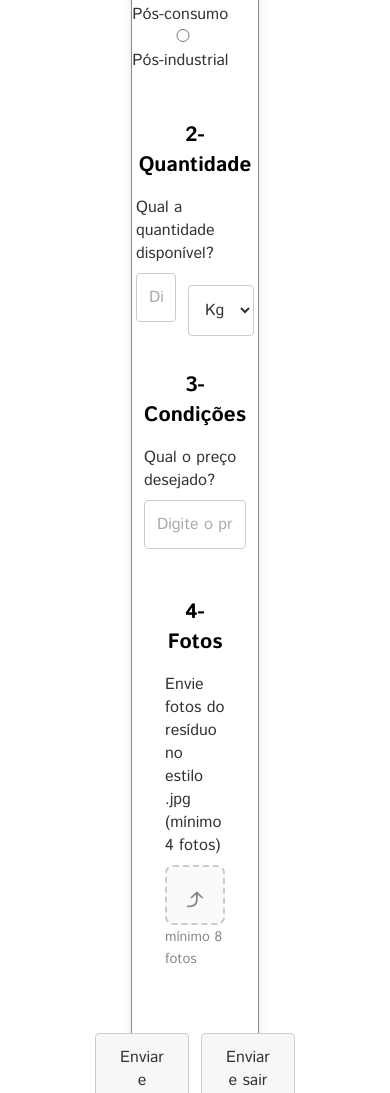
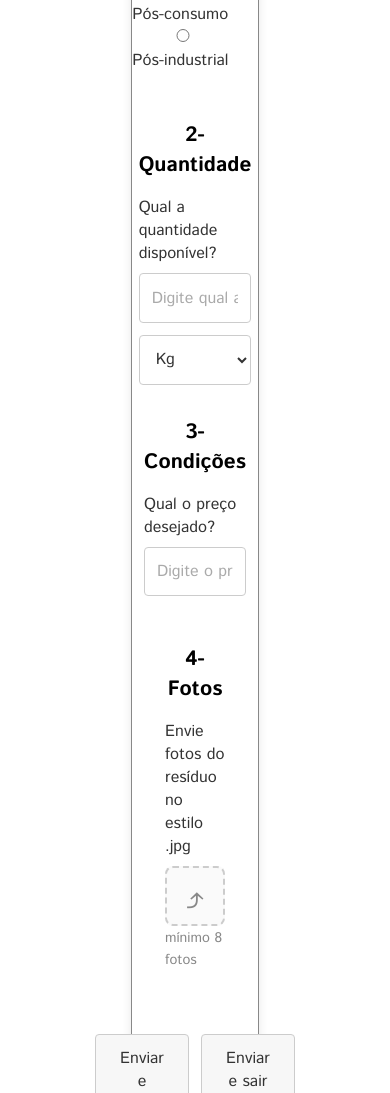
Before and after one commit to jappejappe/PI-Group2-2025, a Flask app: page /anunciar in a window 390 px wide. Shown: the part 816-1909 px from the top of the page. Run offline with Flask 3, Linux system fonts and the light colour scheme; parts of the project's set-up code (start-up, migrations or seed data) failed here and were passed over; some libraries are stand-ins or nearby versions.

Commit message:
ajuste desktop para mobile

```diff
--- a/setup.py
+++ b/setup.py
@@ -2,7 +2,7 @@ conteudo_env = '''
 DB_HOST="localhost"
 DB_NAME="postgres"
 DB_USER="postgres"
-DB_PASSWORD=""
+DB_PASSWORD="193768"
 DB_PORT="5432"
 '''.strip()
 
--- a/static/css/styles.css
+++ b/static/css/styles.css
@@ -1437,7 +1437,32 @@ input[type=number] {
     color: #333333;
     margin-bottom: 0;
 }
-.anunciar-inline-group {
+
+.anunciar-inline-group .anunciar-input[type="number"],
+.anunciar-inline-group .anunciar-select{
+  height: 50px;
+  padding: 12px;
+  margin-bottom: 0;
+}
+
+/* .anunciar-inline-group .anunciar-input[type="number"]{
+  flex: 1 1 auto;
+  width: auto;
+  min-width: 0;
+} */
+
+.anunciar-inline-group .anunciar-select{
+  flex: 0 0 90px;
+  width: 90px;
+  margin: 0;
+}
+
+@media (max-width: 480px){
+  .anunciar-inline-group{ flex-direction: column; align-items: stretch; }
+  .anunciar-inline-group .anunciar-select{ width: 100%; flex: 0 0 auto; }
+}
+
+/* .anunciar-inline-group {
     display: flex;
     gap: 12px;
     align-items: center;
@@ -1445,7 +1470,8 @@ input[type=number] {
 .anunciar-inline-group select {
     width: 80px;
     margin-bottom: 0;
-}
+} */
+
 .anunciar-upload-box {
     border: 2px dashed #cccccc;
     border-radius: 8px;
@@ -2226,3 +2252,10 @@ input[type=number] {
     grid-template-columns: 1fr;
     }
 }
+
+.anunciar-inline-group{
+  display: flex;
+  align-items: center;
+  gap: 12px;
+  flex-wrap: nowrap;
+}
--- a/templates/pages/anunciar.html
+++ b/templates/pages/anunciar.html
@@ -1,11 +1,13 @@
 <!DOCTYPE html>
 <html lang="pt-br">
+
 <head>
     <meta charset="UTF-8">
     <meta name="viewport" content="width=device-width, initial-scale=1.0">
     <title>RCL</title>
     <link rel="stylesheet" href="{{ url_for('static', filename='css/styles.css') }}">
 </head>
+
 <body>
     <div id="bodyanunciar"></div>
     {% include 'components/header.html' %}
@@ -29,13 +31,15 @@
                         <option>Outro</option>
                     </select>
                     <label class="anunciar-label">Descreva o produto</label>
-                        <textarea class="anunciar-textarea" maxlength="5000" placeholder="Digite a descrição do produto"></textarea>
+                    <textarea class="anunciar-textarea" maxlength="5000"
+                        placeholder="Digite a descrição do produto"></textarea>
                     <small>Máximo 5000 caracteres</small>
                     <div class="anunciar-radio-group">
                         <span>É resíduo pós-consumo ou pós-industrial?</span>
                         <div>
                             <label class="anunciar-label"><input type="radio" name="tipo-residuo"> Pós-consumo</label>
-                                <label class="anunciar-label"><input type="radio" name="tipo-residuo"> Pós-industrial</label>
+                            <label class="anunciar-label"><input type="radio" name="tipo-residuo">
+                                Pós-industrial</label>
                         </div>
                     </div>
                 </div>
@@ -46,6 +50,8 @@
                         <input class="anunciar-input" type="number" placeholder="Digite qual a quantidade" min="0">
                         <select class="anunciar-select">
                             <option>Kg</option>
+                            <option>g</option>
+                            <option>Toneladas</option>
                         </select>
                     </div>
 
@@ -57,14 +63,15 @@
                 </div>
                 <div class="anunciar-form-section">
                     <h2>4- Fotos</h2>
-                        <label class="anunciar-label">Envie fotos do resíduo no estilo .jpg (mínimo 4 fotos)</label>
+                    <label class="anunciar-label">Envie fotos do resíduo no estilo .jpg</label>
                     <div class="anunciar-upload-box">
                         <span class="anunciar-upload-icon">⤴</span>
                     </div>
                     <small>mínimo 8 fotos</small>
                 </div>
                 <div class="anunciar-form-buttons">
-                        <a href="./anunciar.html"><button type="submit" class="anunciar-btn-secondary">Enviar e fazer mais um</button></a>
+                    <a href="./anunciar.html"><button type="submit" class="anunciar-btn-secondary">Enviar e fazer mais
+                            um</button></a>
 
                     <a href="/"><button type="button" class="anunciar-btn-primary">Enviar e sair</button></a>
                 </div>
@@ -75,4 +82,5 @@
 
     {% include 'components/footer.html'%}
 </body>
+
 </html>
```
Lines whose indentation alone changed are shown as unchanged.
